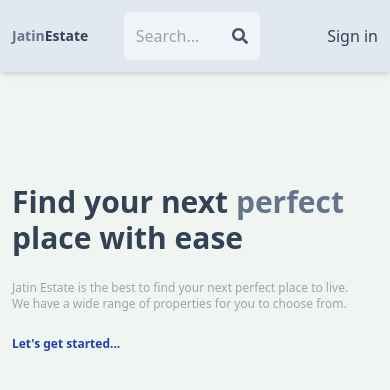
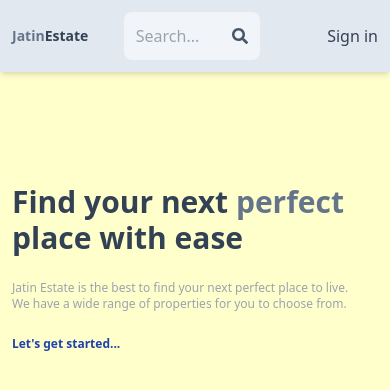
Before and after one commit to Jatin-langote/mern-estate, a React (Vite) app in the folder client/: page / in a window 390 px wide. Shown: the top 390 px of the page. Built offline with nearby package versions, Linux system fonts and the light colour scheme; no server answers.

Commit message:
added some css and responsive for the website

```diff
--- a/client/src/components/ListingItem.jsx
+++ b/client/src/components/ListingItem.jsx
@@ -3,7 +3,7 @@ import { MdLocationOn } from "react-icons/md";
 
 export default function ListingItem({ listing }) {
   return (
-    <div className="bg-white shadow-md hover:shadow-lg transition-shadow overflow-hidden rounded-lg w-full sm:w-[330px]">
+    <div className="bg-gray-100 shadow-md hover:shadow-lg transition-shadow overflow-hidden rounded-lg w-full sm:w-[330px]">
       <Link to={`/listing/${listing._id}`}>
         <img
           src={
--- a/client/src/index.css
+++ b/client/src/index.css
@@ -3,5 +3,5 @@
 @tailwind utilities;
 
 body {
-    background-color: rgb(241, 245, 241);
+  background-color: rgb(255, 255, 204);
 }
--- a/client/src/pages/Home.jsx
+++ b/client/src/pages/Home.jsx
@@ -83,7 +83,7 @@ export default function Home() {
                   background: `url(${listing.imageUrls[0]}) center no-repeat`,
                   backgroundSize: "cover",
                 }}
-                className="h-[550px]"
+                className="h-[250px] sm:h-[500px] lg:h-[600px] xl:h-screen"
                 key={listing._id}
               ></div>
             </SwiperSlide>
--- a/client/src/pages/Listing.jsx
+++ b/client/src/pages/Listing.jsx
@@ -62,7 +62,7 @@ export default function Listing() {
             {listing.imageUrls.map((url) => (
               <SwiperSlide key={url}>
                 <div
-                  className="h-[550px]"
+                  className="h-[400px] sm:h-[550px]"
                   style={{
                     background: `url(${url}) center no-repeat`,
                     backgroundSize: "cover",
```
